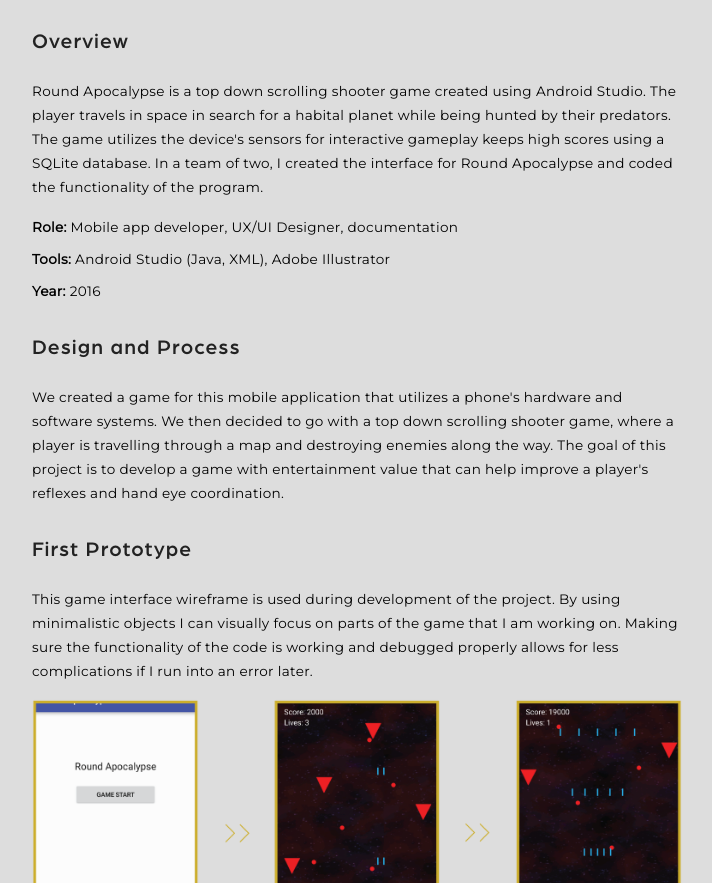
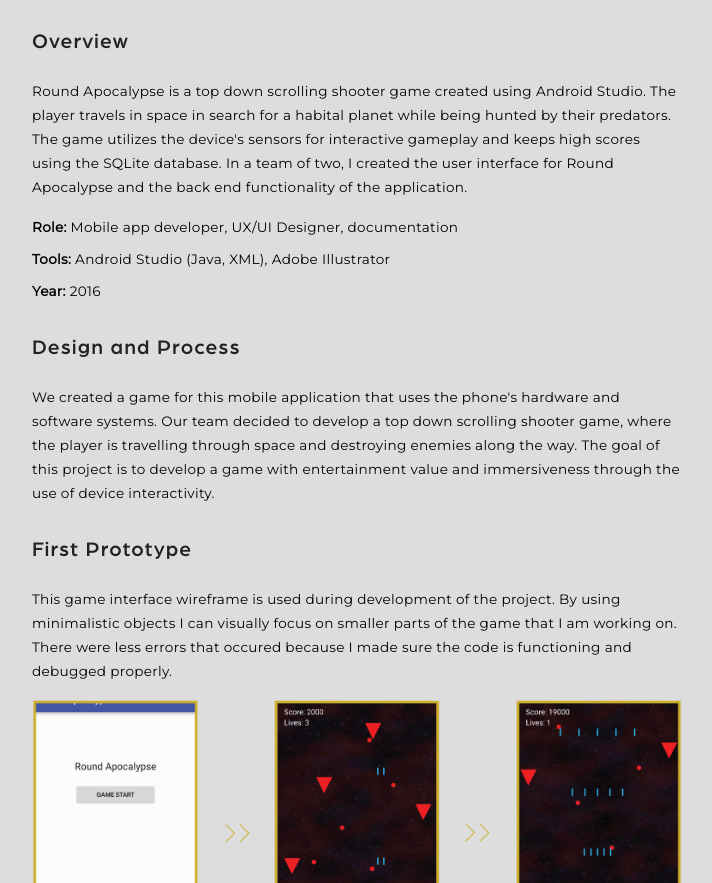
Before and after one commit to andersenli94/IAT-339-P03, a plain HTML site: page round-apocalypse.html in a window 1280 px wide. Shown: the part 452-1335 px from the top of the page, without its empty margins (416-1128 px from the left). Drawn offline with Linux system fonts and the light colour scheme.

Commit message:
project content edited

```diff
--- a/css/main.css
+++ b/css/main.css
@@ -503,8 +503,14 @@
     visibility: visible;
   }
 
-  .portfolio-container div, .profile-container div{
+  .portfolio-container div{
     width: 95%;
+  }
+
+  .profile-container div{
+    width: 95%;
+    margin-left: auto;
+    margin-right: auto;
   }
 }
 
--- a/round-apocalypse.html
+++ b/round-apocalypse.html
@@ -57,9 +57,11 @@
           </figure>
 
           <h2>Overview</h2>
-							<p>Round Apocalypse is a top down scrolling shooter game created using Android Studio. The player travels in space in search for a habital
-								planet while being hunted by their predators. The game utilizes the device's sensors for interactive gameplay
-								keeps high scores using a SQLite database. In a team of two, I created the interface for Round Apocalypse and coded the functionality of the program.</p>
+							<p>Round Apocalypse is a top down scrolling shooter game created using Android Studio.
+                The player travels in space in search for a habital planet while being hunted by their predators.
+                The game utilizes the device's sensors for interactive gameplay and keeps high scores using the
+                SQLite database. In a team of two, I created the user interface for Round Apocalypse
+                and the back end functionality of the application.</p>
 
           <div class="roles-container">
             <p><strong>Role:</strong> Mobile app developer, UX/UI Designer, documentation</p>
@@ -70,15 +72,16 @@
 
         <h2>Design and Process</h2>
 
-          <p>We created a game for this mobile application that utilizes a phone's hardware
-            and software systems. We then decided to go with a top down scrolling shooter game,
-          where a player is travelling through a map and destroying enemies along the way.
-          The goal of this project is to develop a game with entertainment value that can help
-          improve a player's reflexes and hand eye coordination. </p>
+          <p>We created a game for this mobile application that uses the phone's hardware
+            and software systems. Our team decided to develop a top down scrolling shooter game,
+            where the player is travelling through space and destroying enemies along the way.
+            The goal of this project is to develop a game with entertainment value and immersiveness
+            through the use of device interactivity.</p>
 
           <h2>First Prototype</h2>
-  					<p>This game interface wireframe is used during development of the project. By using minimalistic objects I can visually focus on parts of the game that I am working on.
-  					Making sure the functionality of the code is working and debugged properly allows for less complications if I run into an error later. </p>
+  					<p>This game interface wireframe is used during development of the project.
+              By using minimalistic objects I can visually focus on smaller parts of the game that I am working on.
+    					There were less errors that occured because I made sure the code is functioning and debugged properly.</p>
 
             <figure class="margin-none">
               <img src="img/RoundApoc/wireframe-01.png" alt="wireframes" class="border-none img-responsive"/>
```
Also changed, not shown: index.html (+2 -2 lines).
